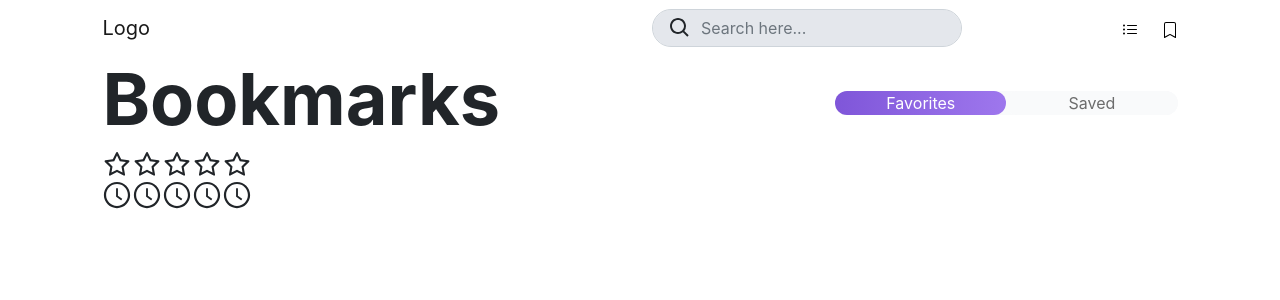
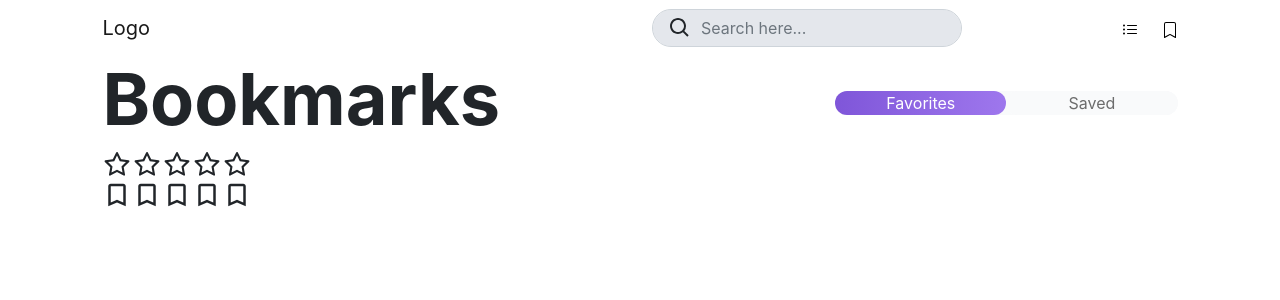
Before and after one commit to zemacedo99/FEUP-DS, a React (Create React App) app in the folder frontend/: page /bookmarks in a window 1280 px wide. Shown: the top 300 px of the page. Built offline with nearby package versions, Linux system fonts and the light colour scheme.

Commit message:
bookmark icon changed from AiFillClockCircle/AiOutlineClockCircle to MdOutlineBookmark/MdOutlineBookmarkBorder

```diff
--- a/frontend/src/components/Bookmark/index.jsx
+++ b/frontend/src/components/Bookmark/index.jsx
@@ -3,8 +3,8 @@ import React from 'react';
 import PropTypes from 'prop-types';
 
 import {
-  FillClockCircle,
-  OutlineClockCircle,
+  FillBookmarkCircle,
+  OutlineBookmarkCircle,
 } from './style';
 
 class Bookmark extends React.Component {
@@ -43,8 +43,8 @@ class Bookmark extends React.Component {
     return (
       <span role="button" onClick={() => { this.updateBookmark(); }} onKeyPress={() => {}} tabIndex="0">
         { bookmarks[this.patlet_id] === true
-          ? <FillClockCircle />
-          : <OutlineClockCircle /> }
+          ? <FillBookmarkCircle />
+          : <OutlineBookmarkCircle /> }
       </span>
     );
   }
--- a/frontend/src/components/Bookmark/style.js
+++ b/frontend/src/components/Bookmark/style.js
@@ -1,11 +1,11 @@
 import {
-  AiFillClockCircle,
-  AiOutlineClockCircle,
-} from 'react-icons/ai';
+  MdOutlineBookmark,
+  MdOutlineBookmarkBorder,
+} from 'react-icons/md';
 
 import styled from 'styled-components';
 
-export const FillClockCircle = styled(AiFillClockCircle)`
+export const FillBookmarkCircle = styled(MdOutlineBookmark)`
   background-color: #FFFFFFBF;
   border-radius: 50%;
   font-size: 30px;
@@ -14,7 +14,7 @@ export const FillClockCircle = styled(AiFillClockCircle)`
   }
 `;
 
-export const OutlineClockCircle = styled(AiOutlineClockCircle)`
+export const OutlineBookmarkCircle = styled(MdOutlineBookmarkBorder)`
   background-color: #FFFFFFBF;
   border-radius: 50%;
   font-size: 30px;
--- a/frontend/src/components/RespPatternCard/index.jsx
+++ b/frontend/src/components/RespPatternCard/index.jsx
@@ -1,9 +1,9 @@
 import React from 'react';
 import { Card, Dropdown } from 'react-bootstrap';
 import {
-  AiFillClockCircle,
+  MdOutlineBookmark,
   AiFillStar,
-  AiOutlineClockCircle,
+  MdOutlineBookmarkBorder,
   AiOutlineStar,
 } from 'react-icons/all';
 
@@ -66,13 +66,13 @@ export default function RespPatternCard({
             )}
           {saved ? (
             <DropdownItem onClick={(event) => saveButton(event)} className="d-flex align-items-center">
-              <AiFillClockCircle className="me-2" />
+              <MdOutlineBookmark className="me-2" />
               Unsave
             </DropdownItem>
           )
             : (
               <DropdownItem onClick={(event) => saveButton(event)} className="d-flex align-items-center">
-                <AiOutlineClockCircle className="me-2" />
+                <MdOutlineBookmarkBorder className="me-2" />
                 Save for later
               </DropdownItem>
             )}
```
